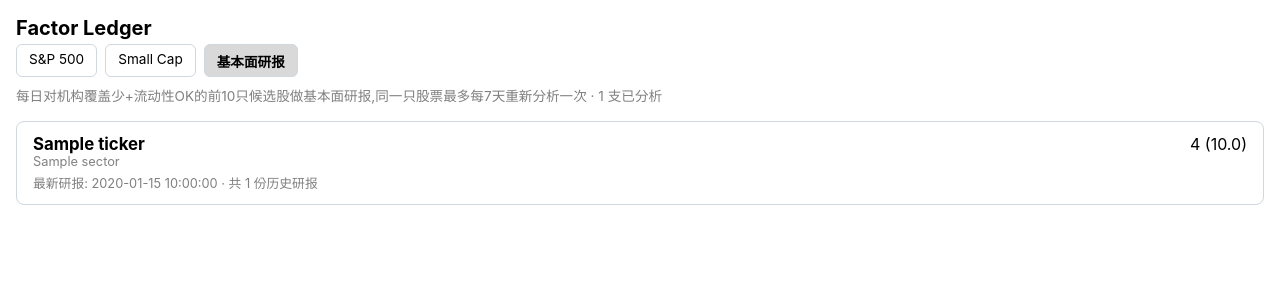
After one commit to polo2444172276/SeekingAlphaQuant, a Flask app: template web/templates/analysis_list.html in a window 1280 px wide. The commit adds this page. Shown: the top 300 px of the page. Run offline with Flask 3, Linux system fonts and the light colour scheme; the template is opened without the code that fills it: most values are stand-ins (such as "Sample title", 1, 10 or a date in 2020); parts of the project's set-up code (start-up, migrations or seed data) failed here and were passed over.

Commit message:
Add daily LLM fundamental-analysis notes for off-radar small-cap picks
Each day's top 10 low-coverage/high-liquidity small-cap candidates (same
screen as the existing off-radar filter) get a Claude-written research
note via headless `claude -p`, capped at one re-analysis per ticker per
week. Results persist in data/fundamental_analysis/<ticker>.json and
surface in a new "基本面研报" dashboard tab: a list of every analyzed
ticker, and a per-ticker detail page rendering the markdown report.

Co-Authored-By: Claude Sonnet 5 <noreply@anthropic.com>
Claude-Session: https://claude.ai/code/session_01DtWSq8qfrqwDakoK6t5vvd

```diff
--- a/requirements.txt
+++ b/requirements.txt
@@ -6,3 +6,4 @@ python-dotenv>=1.0
 pytest>=7.4
 flask>=3.0
 gunicorn>=22.0
+markdown>=3.5
--- a/web/app.py
+++ b/web/app.py
@@ -9,10 +9,12 @@ otherwise.
 import csv
 import glob
 import hmac
+import json
 import os
 
+import markdown
 from dotenv import load_dotenv
-from flask import Flask, Response, render_template, request
+from flask import Flask, Response, abort, render_template, request
 
 from seekingalpha_quant.config import (
     FACTOR_METRICS,
@@ -25,6 +27,7 @@ load_dotenv()
 BASE_DIR = os.path.dirname(os.path.dirname(os.path.abspath(__file__)))
 SNAPSHOT_DIR = os.path.join(BASE_DIR, "data", "snapshots")
 SMALLCAP_SNAPSHOT_DIR = os.path.join(BASE_DIR, "data", "snapshots_smallcap")
+ANALYSIS_DIR = os.path.join(BASE_DIR, "data", "fundamental_analysis")
 
 DASHBOARD_USER = os.environ.get("DASHBOARD_USER", "admin")
 DASHBOARD_PASSWORD = os.environ.get("DASHBOARD_PASSWORD", "")
@@ -200,6 +203,63 @@ def smallcap_dashboard():
     )
 
 
+def _load_all_analyses():
+    records = []
+    for path in sorted(glob.glob(os.path.join(ANALYSIS_DIR, "*.json"))):
+        with open(path) as f:
+            records.append(json.load(f))
+    return records
+
+
+@app.route("/analysis")
+@requires_auth
+def analysis_list():
+    _, smallcap_rows, _ = latest_snapshot(SMALLCAP_SNAPSHOT_DIR)
+    by_ticker = {row["ticker"]: row for row in smallcap_rows}
+
+    items = []
+    for record in _load_all_analyses():
+        ticker = record["ticker"]
+        if not record["analyses"]:
+            continue
+        latest = record["analyses"][-1]
+        row = by_ticker.get(ticker, {})
+        items.append({
+            "ticker": ticker,
+            "sector": row.get("sector"),
+            "overall_score": row.get("overall_score"),
+            "overall_rating": row.get("overall_rating"),
+            "latest_date": latest["date"],
+            "num_analyses": len(record["analyses"]),
+        })
+    items.sort(key=lambda r: r["latest_date"], reverse=True)
+
+    return render_template(
+        "analysis_list.html", items=items, active="analysis",
+        title="Factor Ledger — 基本面研报",
+    )
+
+
+@app.route("/analysis/<ticker>")
+@requires_auth
+def analysis_detail(ticker):
+    path = os.path.join(ANALYSIS_DIR, f"{ticker.upper()}.json")
+    if not os.path.exists(path):
+        abort(404)
+    with open(path) as f:
+        record = json.load(f)
+
+    entries = [
+        {"date": a["date"], "html": markdown.markdown(a["content"])}
+        for a in reversed(record["analyses"])
+    ]
+
+    return render_template(
+        "analysis_detail.html", ticker=record["ticker"], entries=entries,
+        active="analysis", title=f"Factor Ledger — {record['ticker']}",
+    )
+
+
 @app.route("/healthz")
 def healthz():
     return {"status": "ok"}
--- /dev/null
+++ b/web/templates/analysis_list.html
@@ -0,0 +1,85 @@
+<!doctype html>
+<html lang="en">
+<head>
+  <meta charset="utf-8">
+  <meta name="viewport" content="width=device-width, initial-scale=1">
+  <title>{{ title or "Factor Ledger" }}</title>
+  <style>
+    :root {
+      color-scheme: light dark;
+      --buy: #1a7f37;
+      --hold: #9a6700;
+      --sell: #cf222e;
+      --border: #d0d7de;
+    }
+    body {
+      font-family: -apple-system, BlinkMacSystemFont, "Segoe UI", Roboto, sans-serif;
+      margin: 0;
+      padding: 1rem;
+      background: Canvas;
+      color: CanvasText;
+    }
+    h1 { font-size: 1.25rem; margin: 0 0 0.25rem; }
+    .subtitle { color: GrayText; font-size: 0.85rem; margin-bottom: 1rem; }
+    .nav { display: flex; gap: 0.5rem; margin-bottom: 0.5rem; }
+    .nav a {
+      padding: 0.35rem 0.75rem;
+      border: 1px solid var(--border);
+      border-radius: 6px;
+      text-decoration: none;
+      color: CanvasText;
+      font-size: 0.85rem;
+    }
+    .nav a.active { background: color-mix(in srgb, Canvas 85%, CanvasText); font-weight: 600; }
+    .card-list { display: flex; flex-direction: column; gap: 0.5rem; }
+    .card {
+      display: block;
+      border: 1px solid var(--border);
+      border-radius: 8px;
+      padding: 0.75rem 1rem;
+      text-decoration: none;
+      color: CanvasText;
+    }
+    .card:hover { background: color-mix(in srgb, Canvas 90%, CanvasText); }
+    .card .row1 { display: flex; justify-content: space-between; align-items: baseline; }
+    .card .ticker { font-weight: 700; font-size: 1.05rem; }
+    .card .sector { color: GrayText; font-size: 0.8rem; }
+    .card .meta { color: GrayText; font-size: 0.8rem; margin-top: 0.25rem; }
+    .rating-Strong.Buy, .rating-Buy { color: var(--buy); font-weight: 600; }
+    .rating-Hold { color: var(--hold); font-weight: 600; }
+    .rating-Sell, .rating-Strong.Sell { color: var(--sell); font-weight: 600; }
+    .empty { color: GrayText; padding: 2rem 0; text-align: center; }
+  </style>
+</head>
+<body>
+  <h1>Factor Ledger</h1>
+  <div class="nav">
+    <a href="/">S&amp;P 500</a>
+    <a href="/smallcap">Small Cap</a>
+    <a href="/analysis" class="active">基本面研报</a>
+  </div>
+  <div class="subtitle">
+    每日对机构覆盖少+流动性OK的前10只候选股做基本面研报,同一只股票最多每7天重新分析一次 &middot;
+    {{ items|length }} 支已分析
+  </div>
+
+  {% if items %}
+  <div class="card-list">
+    {% for item in items %}
+    <a class="card" href="/analysis/{{ item.ticker }}">
+      <div class="row1">
+        <span class="ticker">{{ item.ticker }}</span>
+        <span class="rating-{{ (item.overall_rating or 'Unknown').replace(' ', '.') }}">
+          {{ item.overall_rating or "–" }}{% if item.overall_score is not none %} ({{ "%.1f"|format(item.overall_score) }}){% endif %}
+        </span>
+      </div>
+      <div class="sector">{{ item.sector or "–" }}</div>
+      <div class="meta">最新研报: {{ item.latest_date }} &middot; 共 {{ item.num_analyses }} 份历史研报</div>
+    </a>
+    {% endfor %}
+  </div>
+  {% else %}
+  <div class="empty">还没有生成任何研报。</div>
+  {% endif %}
+</body>
+</html>
--- a/web/templates/dashboard.html
+++ b/web/templates/dashboard.html
@@ -84,6 +84,7 @@
   <div class="nav">
     <a href="/" class="{{ 'active' if active == 'sp500' else '' }}">S&amp;P 500</a>
     <a href="/smallcap" class="{{ 'active' if active == 'smallcap' else '' }}">Small Cap</a>
+    <a href="/analysis" class="{{ 'active' if active == 'analysis' else '' }}">基本面研报</a>
   </div>
   <div class="subtitle">Snapshot: {{ date or "no data yet" }} &middot; {{ rows|length }} tickers &middot; click a factor name to show/hide its sub-metrics</div>
   <div class="controls">
```
Also changed, not shown: scripts/run_fundamental_analysis.py (added, +158 -0 lines), web/templates/analysis_detail.html (added, +52 -0 lines), 2 other files.
